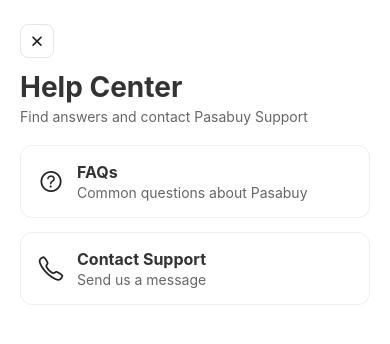
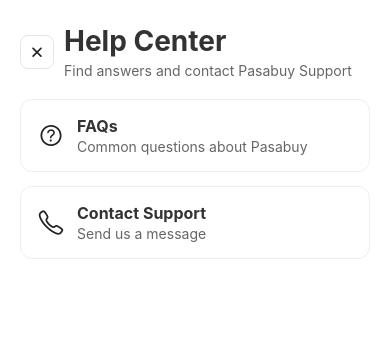
Before and after one commit to falax082004/banksystem, a React Native app: screen /Vouchers in a window 390 px wide. Both pictures are taken after a click on the element "Visit our Help Centre.". Shown: the top 344 px of the page. Built offline with nearby package versions, Linux system fonts and the light colour scheme.

Commit message:
bago nnmn

```diff
--- a/screens/AvailabilityScreen.js
+++ b/screens/AvailabilityScreen.js
@@ -117,11 +117,13 @@
           <TouchableOpacity style={styles.backButton} onPress={() => navigation.goBack()}>
             <Icon name="arrow-left" size={14} color="#333" />
           </TouchableOpacity>
+          <View style={{ flex: 1 }}>
+            <Text style={styles.title}>Availability</Text>
+            <Text style={styles.subtitle}>
+              Manage your {isPasabuyer ? 'pasabuy' : 'delivery'} availability
+            </Text>
+          </View>
         </View>
-        <Text style={styles.title}>Availability</Text>
-        <Text style={styles.subtitle}>
-          Manage your {isPasabuyer ? 'pasabuy' : 'delivery'} availability
-        </Text>
       </View>
 
       <ScrollView style={styles.content} showsVerticalScrollIndicator={false}>
@@ -259,6 +261,7 @@
   },
   topBar: {
     flexDirection: 'row',
+    alignItems: 'center',
     marginBottom: 10,
   },
   backButton: {
--- a/screens/DeliveryHistoryScreen.js
+++ b/screens/DeliveryHistoryScreen.js
@@ -163,13 +163,17 @@
   return (
     <SafeAreaView style={styles.container}>
       <View style={styles.header}>
+        <View style={styles.headerRow}>
           <TouchableOpacity style={styles.backButton} onPress={() => navigation.goBack()}>
             <Icon name="arrow-left" size={14} color="#333" />
           </TouchableOpacity>
+          <View style={{ flex: 1 }}>
             <Text style={styles.title}>Delivery History</Text>
             <Text style={styles.subtitle}>
               {activeCount} active • {completedCount} completed
             </Text>
+          </View>
+        </View>
       </View>
 
       {loading ? (
@@ -207,6 +211,10 @@
     borderBottomWidth: 1,
     borderBottomColor: '#eee',
   },
+  headerRow: {
+    flexDirection: 'row',
+    alignItems: 'center',
+  },
   backButton: {
     width: 32,
     height: 32,
@@ -216,7 +224,7 @@
     alignItems: 'center',
     justifyContent: 'center',
     backgroundColor: '#fff',
-    marginBottom: 10,
+    marginRight: 10,
   },
   title: {
     fontSize: FONT.titleSize,
--- a/screens/EarningsScreen.js
+++ b/screens/EarningsScreen.js
@@ -1,7 +1,6 @@
 import React, { useEffect, useState } from 'react';
-import { View, Text, StyleSheet, SafeAreaView, FlatList, TouchableOpacity } from 'react-native';
+import { View, Text, StyleSheet, SafeAreaView, FlatList } from 'react-native';
 import { onValue, off, ref, db } from '../firebaseConfig';
-import Icon from 'react-native-vector-icons/FontAwesome5';
 
 const formatPeso = (value) => `₱${Math.round(Number(value || 0))}`;
 
@@ -40,9 +39,6 @@
   return (
     <SafeAreaView style={styles.container}>
       <View style={styles.header}>
-        <TouchableOpacity style={styles.backButton} onPress={() => navigation.goBack()}>
-          <Icon name="arrow-left" size={14} color="#333" />
-        </TouchableOpacity>
         <Text style={styles.title}>Earnings</Text>
         <Text style={styles.subtitle}>
           Your {isPasabuyer ? 'pasabuy' : 'delivery'} earnings summary
@@ -96,17 +92,6 @@
     borderBottomWidth: 1,
     borderBottomColor: '#eee',
   },
-  backButton: {
-    width: 32,
-    height: 32,
-    borderRadius: 8,
-    borderWidth: 1,
-    borderColor: '#ddd',
-    alignItems: 'center',
-    justifyContent: 'center',
-    backgroundColor: '#fff',
-    marginBottom: 10,
-  },
   title: {
     fontSize: 24,
     fontWeight: 'bold',
--- a/screens/HelpScreen.js
+++ b/screens/HelpScreen.js
@@ -45,11 +45,15 @@
   return (
     <SafeAreaView style={styles.container}>
       <View style={styles.headerWrap}>
-        <TouchableOpacity style={styles.backButton} onPress={() => navigation.goBack()}>
-          <Ionicons name="close" size={18} color="#222" />
-        </TouchableOpacity>
-        <Text style={styles.header}>Help Center</Text>
-        <Text style={styles.subheader}>Find answers and contact Pasabuy Support</Text>
+        <View style={styles.headerRow}>
+          <TouchableOpacity style={styles.backButton} onPress={() => navigation.goBack()}>
+            <Ionicons name="close" size={18} color="#222" />
+          </TouchableOpacity>
+          <View style={{ flex: 1 }}>
+            <Text style={styles.header}>Help Center</Text>
+            <Text style={styles.subheader}>Find answers and contact Pasabuy Support</Text>
+          </View>
+        </View>
       </View>
 
       <View style={styles.cardsWrap}>
@@ -139,8 +143,12 @@
     borderColor: '#e5e5e5',
     alignItems: 'center',
     justifyContent: 'center',
-    marginBottom: 12,
+    marginRight: 10,
     backgroundColor: '#fff',
+  },
+  headerRow: {
+    flexDirection: 'row',
+    alignItems: 'center',
   },
   header: {
     fontSize: FONT.titleSize,
--- a/screens/PasabuyerRequestsScreen.js
+++ b/screens/PasabuyerRequestsScreen.js
@@ -164,13 +164,17 @@
   return (
     <SafeAreaView style={styles.container}>
       <View style={styles.header}>
+        <View style={styles.headerRow}>
           <TouchableOpacity style={styles.backButton} onPress={() => navigation.goBack()}>
             <Icon name="arrow-left" size={14} color="#333" />
           </TouchableOpacity>
+          <View style={{ flex: 1 }}>
             <Text style={styles.title}>Request History</Text>
             <Text style={styles.subtitle}>
               {activeCount} active • {completedCount} completed
             </Text>
+          </View>
+        </View>
       </View>
 
       {loading ? (
@@ -208,6 +212,10 @@
     borderBottomWidth: 1,
     borderBottomColor: '#eee',
   },
+  headerRow: {
+    flexDirection: 'row',
+    alignItems: 'center',
+  },
   backButton: {
     width: 32,
     height: 32,
@@ -217,7 +225,7 @@
     alignItems: 'center',
     justifyContent: 'center',
     backgroundColor: '#fff',
-    marginBottom: 10,
+    marginRight: 10,
   },
   title: {
     fontSize: FONT.titleSize,
--- a/screens/ProfileEdit.js
+++ b/screens/ProfileEdit.js
@@ -217,11 +217,11 @@
           <TouchableOpacity style={styles.backButton} onPress={() => navigation.goBack()}>
             <Icon name="times" size={14} color="#333" />
           </TouchableOpacity>
+          <Text style={styles.headerText}>Edit Profile</Text>
         </View>
         <View style={styles.profileIcon}>
           <Icon name="user" size={48} color="#333" />
         </View>
-        <Text style={styles.headerText}>Edit Profile</Text>
 
         {loading ? (
           <ActivityIndicator size="large" color="#333" />
@@ -476,6 +476,7 @@
   },
   topBar: {
     flexDirection: 'row',
+    alignItems: 'center',
     marginBottom: 10,
   },
   backButton: {
@@ -504,7 +505,7 @@
     fontSize: 28,
     fontWeight: 'bold',
     color: '#333',
-    textAlign: 'center',
+    textAlign: 'left',
     marginBottom: 30,
   },
   userInfoContainer: {
--- a/screens/ReferFriendsScreen.js
+++ b/screens/ReferFriendsScreen.js
@@ -12,11 +12,15 @@
   return (
     <SafeAreaView style={styles.container}>
       <View style={styles.header}>
-        <TouchableOpacity style={styles.backButton} onPress={() => navigation.goBack()}>
-          <Icon name="arrow-left" size={14} color="#333" />
-        </TouchableOpacity>
-        <Text style={styles.title}>Invite a friend to Pasabuy</Text>
-        <Text style={styles.subtitle}>{displayName} is inviting you to join Pasabuy.</Text>
+        <View style={styles.headerRow}>
+          <TouchableOpacity style={styles.backButton} onPress={() => navigation.goBack()}>
+            <Icon name="arrow-left" size={14} color="#333" />
+          </TouchableOpacity>
+          <View style={{ flex: 1 }}>
+            <Text style={styles.title}>Invite a friend to Pasabuy</Text>
+            <Text style={styles.subtitle}>{displayName} is inviting you to join Pasabuy.</Text>
+          </View>
+        </View>
       </View>
 
       <View style={styles.card}>
@@ -45,6 +49,10 @@
   header: {
     marginBottom: 16,
   },
+  headerRow: {
+    flexDirection: 'row',
+    alignItems: 'center',
+  },
   backButton: {
     width: 32,
     height: 32,
@@ -54,7 +62,7 @@
     alignItems: 'center',
     justifyContent: 'center',
     backgroundColor: '#fff',
-    marginBottom: 10,
+    marginRight: 10,
   },
   title: {
     fontSize: FONT.titleSize,
--- a/screens/TermsScreen.js
+++ b/screens/TermsScreen.js
@@ -100,7 +100,8 @@
     backgroundColor: '#ffffff',
   },
   header: {
-    alignItems: 'flex-start',
+    flexDirection: 'row',
+    alignItems: 'center',
     marginBottom: 16,
   },
   backButton: {
@@ -112,7 +113,7 @@
     alignItems: 'center',
     justifyContent: 'center',
     backgroundColor: '#fff',
-    marginBottom: 10,
+    marginRight: 10,
   },
   title: {
     fontSize: FONT.titleSize,
--- a/screens/VoucherScreen.js
+++ b/screens/VoucherScreen.js
@@ -13,10 +13,15 @@
   return (
     <SafeAreaView style={styles.container}>
       <View style={styles.subtitleContainer}>
-        <TouchableOpacity style={styles.backButton} onPress={() => navigation.goBack()}>
-          <Icon name="arrow-left" size={14} color="#333" />
-        </TouchableOpacity>
-        <Text style={styles.subtitle}>Apply vouchers at checkout to save</Text>
+        <View style={styles.headerRow}>
+          <TouchableOpacity style={styles.backButton} onPress={() => navigation.goBack()}>
+            <Icon name="arrow-left" size={14} color="#333" />
+          </TouchableOpacity>
+          <View style={{ flex: 1 }}>
+            <Text style={styles.title}>Vouchers</Text>
+            <Text style={styles.subtitle}>Apply vouchers at checkout to save</Text>
+          </View>
+        </View>
       </View>
 
       <ScrollView style={styles.content}>
@@ -49,6 +54,16 @@
     borderBottomWidth: 1,
     borderBottomColor: '#eee',
   },
+  headerRow: {
+    flexDirection: 'row',
+    alignItems: 'center',
+  },
+  title: {
+    fontSize: FONT.titleSize,
+    fontWeight: FONT.weightBold,
+    color: FONT.headerColor,
+    marginBottom: 2,
+  },
   backButton: {
     width: 32,
     height: 32,
@@ -58,7 +73,7 @@
     alignItems: 'center',
     justifyContent: 'center',
     backgroundColor: '#fff',
-    marginBottom: 10,
+    marginRight: 10,
   },
   subtitle: {
     fontSize: FONT.subtitleSize,
```
Lines whose indentation alone changed are shown as unchanged.
